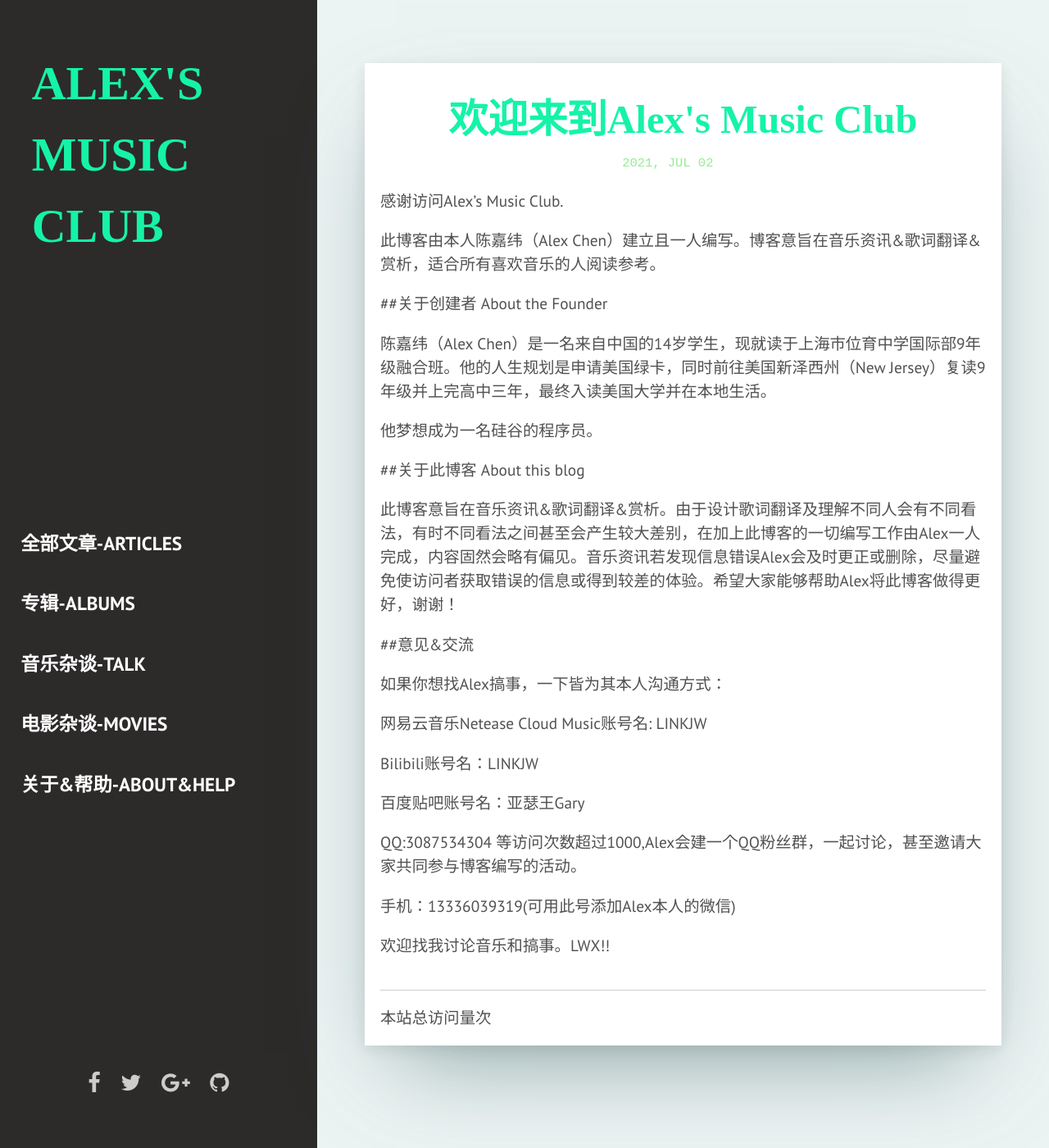
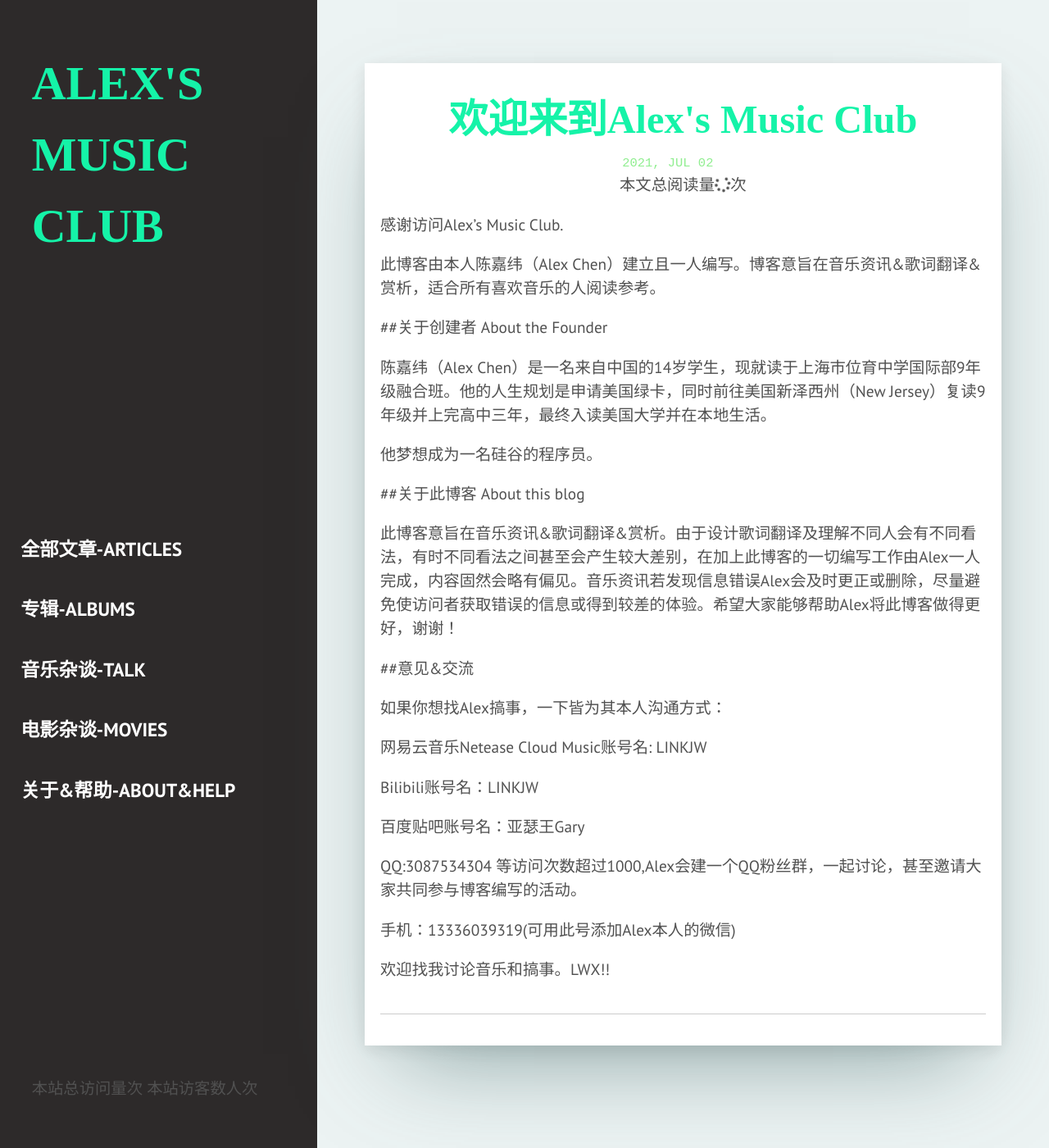
Before and after one commit to AlexJWC/AAAlexJWC.github.io, a Jekyll site: the page built from _posts/2021-07-02-Introduction.markdown, in a window 1280 px wide and 1400 px high. Shown: the whole window at 82% size. Built offline with Jekyll 4.4.1, drawn with Linux system fonts in a browser that asks for light colours; nearby versions of some CDN libraries; some web fonts are replaced; comment, search, counter and statistics services are not loaded.

Commit message:
set busuanzi

```diff
--- a/_includes/head.html
+++ b/_includes/head.html
@@ -20,6 +20,7 @@
 	<link rel="stylesheet" href="{{ "/assets/fonts/font-awesome/css/font-awesome.min.css" | prepend: site.baseurl }}">
 	<link rel="stylesheet" href="{{ "/assets/css/main.css" | prepend: site.baseurl }}">
 
+
 	{% if site.google_analytics and jekyll.environment == 'production' %}
 	{% include analytics.html %}
 	{% endif %}
--- a/_includes/sidebar.html
+++ b/_includes/sidebar.html
@@ -14,12 +14,17 @@
 
     </menu>
 
-    <div class="sidebar-social">
+    <div>
+      <script async src="//busuanzi.ibruce.info/busuanzi/2.3/busuanzi.pure.mini.js"></script>
+      <span id="busuanzi_container_site_pv">本站总访问量<span id="busuanzi_value_site_pv"></span>次</span>
+      <span id="busuanzi_container_site_uv">本站访客数<span id="busuanzi_value_site_uv"></span>人次</span>
+    </div>
+    <!-- <div class="sidebar-social">
       <li class="social-items"><a href="https://www.facebook.com/{{site.facebook}}" class="social-links"><i class="social-icons fa fa-facebook" aria-hidden="true"></i></a></li>
       <li class="social-items"><a href="https://twitter.com/{{site.twitter}}" class="social-links"><i class="social-icons fa fa-twitter" aria-hidden="true"></i></a></li>
       <li class="social-items"><a href="https://plus.google.com/{{site.google-plus}}" class="social-links"><i class="social-icons fa fa-google-plus" aria-hidden="true"></i></a></li>
       <li class="social-items"><a href="https://github.com/{{site.github}}" class="social-links"><i class="social-icons fa fa-github" aria-hidden="true"></i></a></li>
-    </div>
+    </div> -->
 
   </div>
 </aside>
--- a/_layouts/post.html
+++ b/_layouts/post.html
@@ -6,6 +6,9 @@ layout: default
     <header class="page-header">
       <h1 class="page-title">{{page.title}}</h1>
       <div class="page-date"><span>{{page.date | date: '%Y, %b %d'}}&nbsp;&nbsp;&nbsp;&nbsp;</span></div>
+      <script async src="//busuanzi.ibruce.info/busuanzi/2.3/busuanzi.pure.mini.js"></script>
+      <link rel="stylesheet" href="https://use.fontawesome.com/releases/v5.3.1/css/all.css" integrity="sha384-mzrmE5qonljUremFsqc01SB46JvROS7bZs3IO2EmfFsd15uHvIt+Y8vEf7N7fWAU" crossorigin="anonymous">
+      <span id="busuanzi_value_page_pv">本文总阅读量<i class="fa fa-spinner fa-spin"></i>次</span>
     </header>
     <div class="page-content">
       {% if page.img %}
```
Also changed, not shown: other parts of _layouts/post.html (+0 -2 lines).
